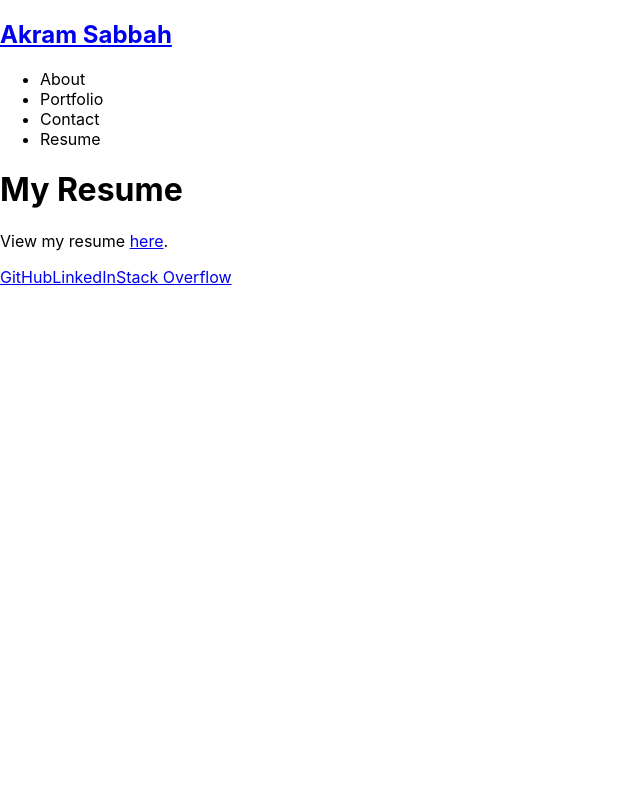
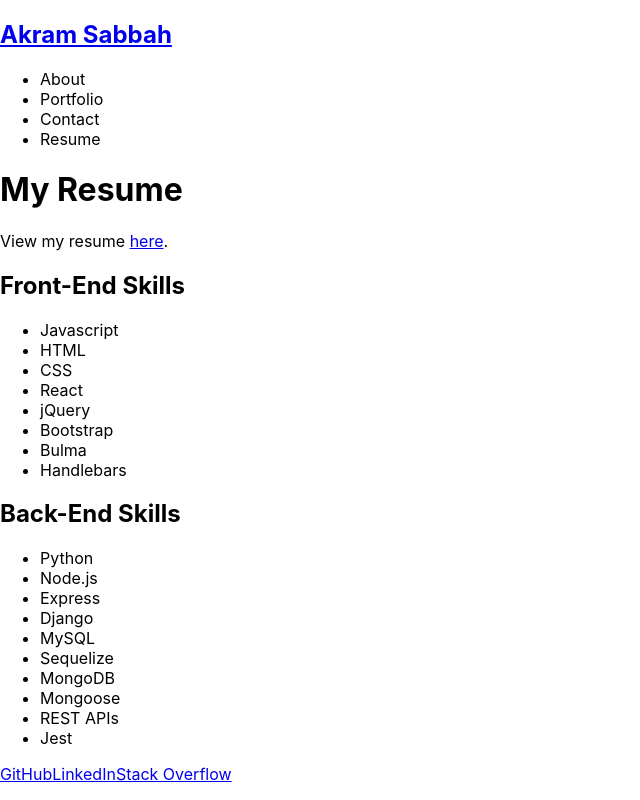
Before and after one commit to akramsabbah9/react-portfolio, a React (Create React App) app: page / in a window 1280 px wide. Both pictures are taken after a click on the element "Resume". Shown: the whole page, without its empty margins (0-640 px from the left). Built offline with nearby package versions, Linux system fonts and the light colour scheme.

Commit message:
render frontend and backend skills

```diff
--- a/src/components/Resume/index.js
+++ b/src/components/Resume/index.js
@@ -1,11 +1,26 @@
 /* Resume: link to resume and list coding proficiencies. */
-import React from "react";
+import React, { useState } from "react";
 import MyResume from "../../assets/docs/resume.pdf";
 
 function Resume() {
+    const [skills] = useState({
+        frontend: ["Javascript", "HTML", "CSS", "React", "jQuery", "Bootstrap", "Bulma", "Handlebars"],
+        backend: ["Python", "Node.js", "Express", "Django", "MySQL", "Sequelize", "MongoDB", "Mongoose", "REST APIs", "Jest"]
+    });
+
     return (
         <>
             <p>View my resume <a href={MyResume} target="_blank" rel="noreferrer noopener">here</a>.</p>
+
+            <h2>Front-End Skills</h2>
+            <ul>
+                {skills.frontend.map(skill => <li>{skill}</li>)}
+            </ul>
+
+            <h2>Back-End Skills</h2>
+            <ul>
+                {skills.backend.map(skill => <li>{skill}</li>)}
+            </ul>
         </>
     );
 }
```
Also changed, not shown: 1 other file (tests, documents, lock files or other folders).
